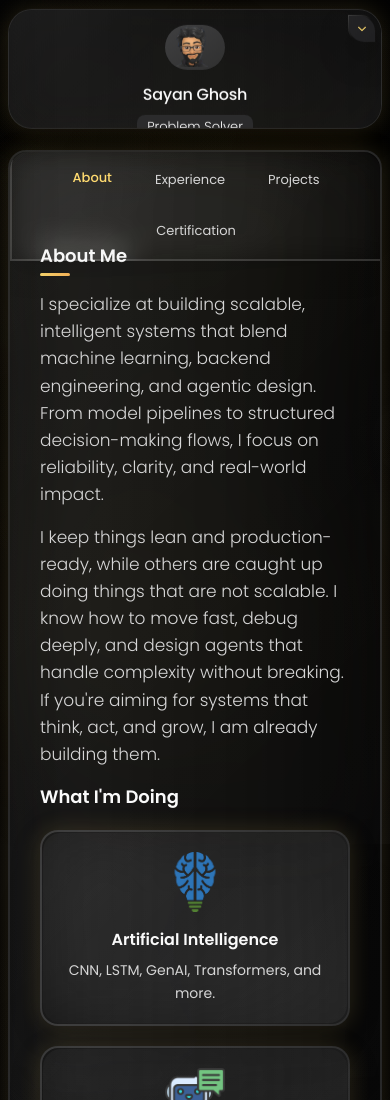
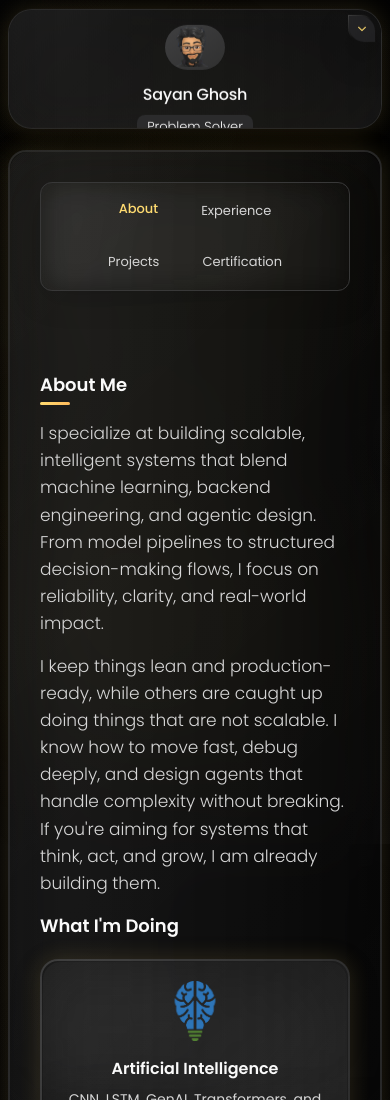
Before and after one commit to sayan-in-tech/sayan-in-tech.github.io, a plain HTML site: page index.html in a window 390 px wide. Shown: the top 1100 px of the page. Drawn offline with nearby package versions, Linux system fonts and the light colour scheme; a script that the page names is missing.

Commit message:
Update navbar styling in CSS to enhance layout and visual consistency; adjust position, margin, and border properties for improved design.

```diff
--- a/assets/css/style.css
+++ b/assets/css/style.css
@@ -3296,8 +3296,10 @@ a[href^="#year-link-"] {
   }
 
   .navbar {
-    border-radius: var(--radius-12) var(--radius-12) 0 0;
-    padding: 10px 0;
+    position: static;
+    margin-bottom: 20px;
+    border-radius: var(--radius-12);
+    border: 1px solid var(--jet);
   }
 
   .navbar-list {
```
